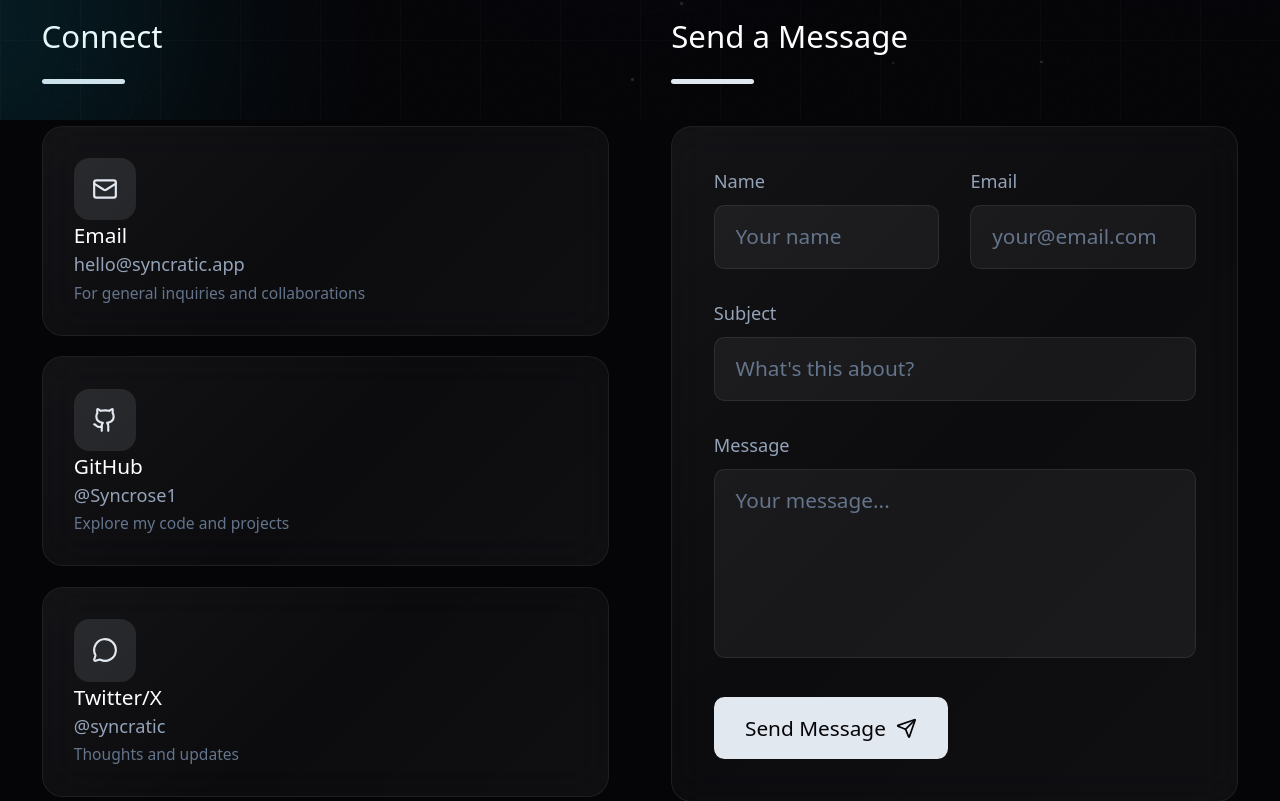
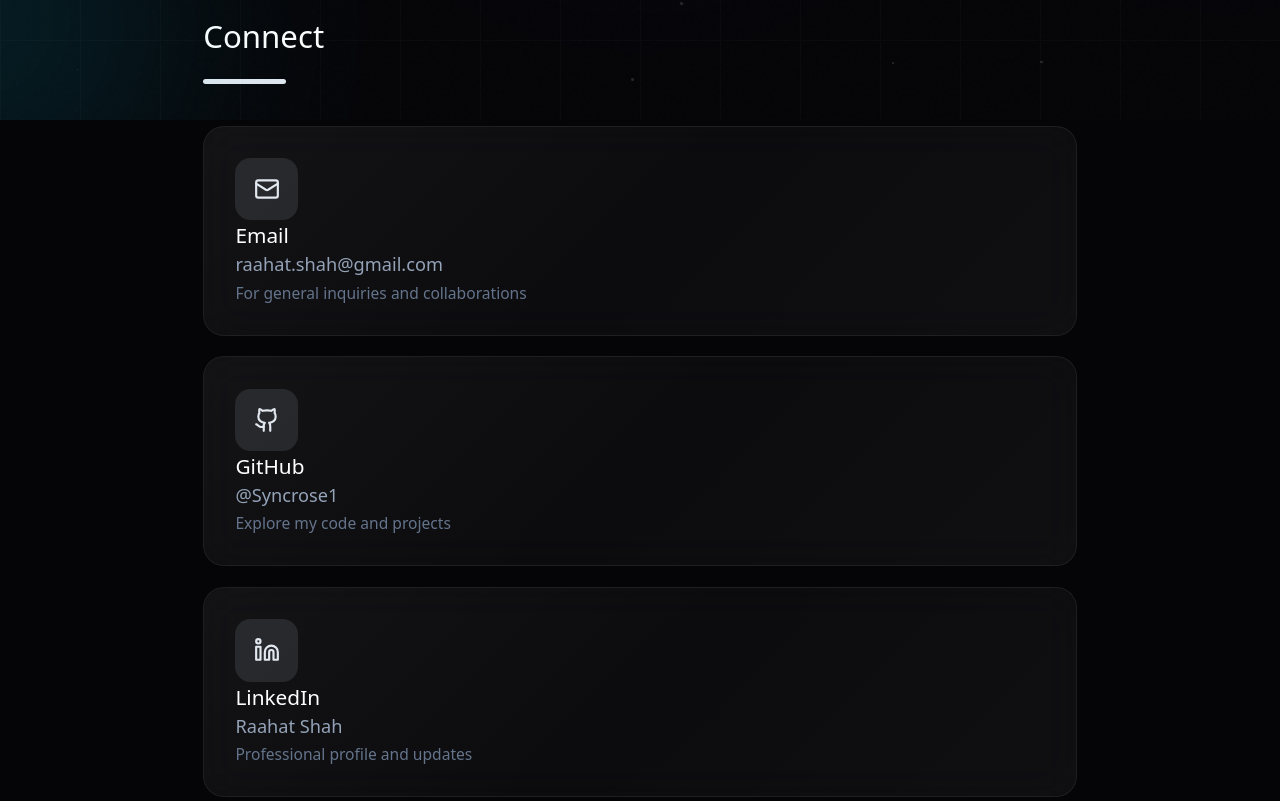
Before and after one commit to Syncrose1/Syncratic.app, a Next.js app: page /contact in a window 1280 px wide. Shown: the part 680-1481 px from the top of the page. Built offline with nearby package versions, Linux system fonts and the light colour scheme.

Commit message:
Update contact page: real email, LinkedIn, remove non-working form
- Update email to raahat.shah@gmail.com
- Replace Twitter/X with LinkedIn profile link
- Update location to United Kingdom
- Remove contact form (non-functional)

```diff
--- a/app/contact/page.tsx
+++ b/app/contact/page.tsx
@@ -5,7 +5,7 @@
 import { AnimatedText } from "@/components/ui/AnimatedText";
 import { GlassCard } from "@/components/ui/GlassCard";
 import { socialLinks } from "@/lib/data";
-import { Mail, Github, MessageCircle, Send, MapPin } from "lucide-react";
+import { Mail, Github, Linkedin, Send, MapPin } from "lucide-react";
 
 /**
  * Contact Page
@@ -18,8 +18,8 @@
     {
       icon: Mail,
       label: "Email",
-      value: "hello@syncratic.app",
-      href: "mailto:hello@syncratic.app",
+      value: "raahat.shah@gmail.com",
+      href: "mailto:raahat.shah@gmail.com",
       description: "For general inquiries and collaborations",
     },
     {
@@ -30,11 +30,11 @@
       description: "Explore my code and projects",
     },
     {
-      icon: MessageCircle,
-      label: "Twitter/X",
-      value: "@syncratic",
-      href: "#",
-      description: "Thoughts and updates",
+      icon: Linkedin,
+      label: "LinkedIn",
+      value: "Raahat Shah",
+      href: "https://www.linkedin.com/in/raahat-shah",
+      description: "Professional profile and updates",
     },
   ];
 
@@ -79,9 +79,7 @@
         </motion.div>
       </section>
 
-      <div className="grid grid-cols-1 gap-12 lg:grid-cols-2">
-        {/* Contact Methods */}
-        <section>
+      <section className="max-w-2xl mx-auto">
           <motion.div
             initial={{ opacity: 0, y: 20 }}
             whileInView={{ opacity: 1, y: 0 }}
@@ -157,116 +155,12 @@
               <div className="flex items-center gap-3">
                 <MapPin className="h-5 w-5 text-[var(--accent-contact)]" />
                 <span className="text-[var(--text-secondary)]">
-                  Based in the Digital Space
+                  Based in United Kingdom
                 </span>
               </div>
             </GlassCard>
           </motion.div>
-        </section>
-
-        {/* Contact Form */}
-        <section>
-          <motion.div
-            initial={{ opacity: 0, y: 20 }}
-            whileInView={{ opacity: 1, y: 0 }}
-            viewport={{ once: true }}
-            transition={{ duration: 0.6 }}
-            className="mb-8"
-          >
-            <h2 className="mb-4 text-2xl font-light text-white">Send a Message</h2>
-            <div
-              className="h-1 w-16 rounded-full"
-              style={{ backgroundColor: "var(--accent-contact)" }}
-            />
-          </motion.div>
-
-          <motion.div
-            initial={{ opacity: 0, y: 30 }}
-            whileInView={{ opacity: 1, y: 0 }}
-            viewport={{ once: true }}
-            transition={{ duration: 0.6, delay: 0.2 }}
-          >
-            <GlassCard className="p-8">
-              <form className="space-y-6">
-                <div className="grid grid-cols-1 gap-6 sm:grid-cols-2">
-                  <div>
-                    <label
-                      htmlFor="name"
-                      className="mb-2 block text-sm font-medium text-[var(--text-secondary)]"
-                    >
-                      Name
-                    </label>
-                    <input
-                      type="text"
-                      id="name"
-                      name="name"
-                      className="w-full rounded-lg border border-[var(--glass-border)] bg-white/5 px-4 py-3 text-white placeholder-[var(--text-muted)] transition-all focus:border-[var(--accent-contact)] focus:outline-none focus:ring-1 focus:ring-[var(--accent-contact)]"
-                      placeholder="Your name"
-                    />
-                  </div>
-
-                  <div>
-                    <label
-                      htmlFor="email"
-                      className="mb-2 block text-sm font-medium text-[var(--text-secondary)]"
-                    >
-                      Email
-                    </label>
-                    <input
-                      type="email"
-                      id="email"
-                      name="email"
-                      className="w-full rounded-lg border border-[var(--glass-border)] bg-white/5 px-4 py-3 text-white placeholder-[var(--text-muted)] transition-all focus:border-[var(--accent-contact)] focus:outline-none focus:ring-1 focus:ring-[var(--accent-contact)]"
-                      placeholder="your@email.com"
-                    />
-                  </div>
-                </div>
-
-                <div>
-                  <label
-                    htmlFor="subject"
-                    className="mb-2 block text-sm font-medium text-[var(--text-secondary)]"
-                  >
-                    Subject
-                  </label>
-                  <input
-                    type="text"
-                    id="subject"
-                    name="subject"
-                    className="w-full rounded-lg border border-[var(--glass-border)] bg-white/5 px-4 py-3 text-white placeholder-[var(--text-muted)] transition-all focus:border-[var(--accent-contact)] focus:outline-none focus:ring-1 focus:ring-[var(--accent-contact)]"
-                    placeholder="What's this about?"
-                  />
-                </div>
-
-                <div>
-                  <label
-                    htmlFor="message"
-                    className="mb-2 block text-sm font-medium text-[var(--text-secondary)]"
-                  >
-                    Message
-                  </label>
-                  <textarea
-                    id="message"
-                    name="message"
-                    rows={5}
-                    className="w-full resize-none rounded-lg border border-[var(--glass-border)] bg-white/5 px-4 py-3 text-white placeholder-[var(--text-muted)] transition-all focus:border-[var(--accent-contact)] focus:outline-none focus:ring-1 focus:ring-[var(--accent-contact)]"
-                    placeholder="Your message..."
-                  ></textarea>
-                </div>
-
-                <button
-                  type="submit"
-                  className="inline-flex items-center gap-2 rounded-lg px-6 py-3 font-medium text-[var(--void)] transition-all hover:opacity-90"
-                  style={{ backgroundColor: "var(--accent-contact)" }}
-                >
-                  Send Message
-                  <Send className="h-4 w-4" />
-                </button>
-              </form>
-            </GlassCard>
-          </motion.div>
-        </section>
-      </div>
+      </section>
 
       {/* Closing Section */}
       <section className="py-24 text-center">
```
